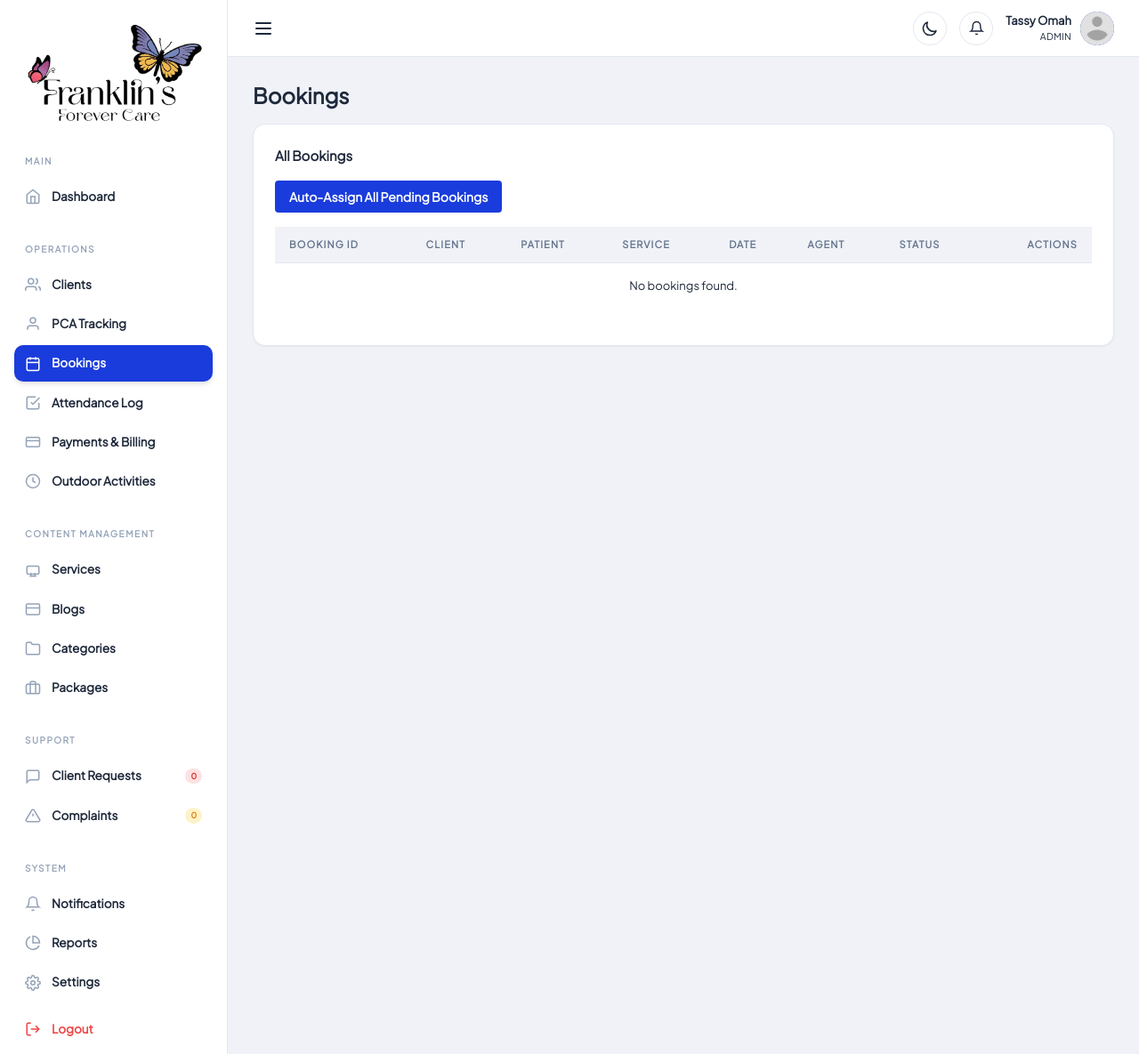
After one commit to devwithzain/franklins-forever-care, a Laravel app: page /dashboard/bookings in a window 1280 px wide. The commit adds this page. Shown: the whole page at 89% size. Run offline with Laravel 12, Linux system fonts and the light colour scheme; a user stored in the database is signed in; data comes from the database, SQL or seed files in the repository; data that the repository does not hold is empty; style sheets or scripts are compiled from the project's sources; some libraries are stand-ins or nearby versions.

Commit message:
feat: fix admin booking assignment workflow and verify end-to-end assignments
- Implemented missing admin bookings views (`index`, `assign`, `show`).
- Handled missing assignment logic to prevent errors in employee workload calculations (max capacity defaults fallback).
- Wired in the `BookingManagementController` to routes and the admin sidebar for visibility.
- Verified dashboard assignment counts and updates remain consistent.
- Added comprehensive Feature Test (`AssignmentWorkflowTest`) to protect the workflow.

Co-authored-by: devwithzain <131141179+devwithzain@users.noreply.github.com>

```diff
--- a/app/Models/EmployeeWorkload.php
+++ b/app/Models/EmployeeWorkload.php
@@ -58,6 +58,10 @@ class EmployeeWorkload extends Model
             ->whereIn('status', ['confirmed', 'in_progress'])
             ->count();
 
+        // Set default max_capacity if not set
+        if (is_null($workload->max_capacity)) {
+            $workload->max_capacity = 5; // default
+        }
         $workload->active_bookings = $activeBookings;
         $workload->workload_score = static::calculateWorkloadScore($activeBookings, $workload->max_capacity);
         $workload->save();
--- /dev/null
+++ b/resources/views/admin/bookings/index.blade.php
@@ -0,0 +1,67 @@
+@extends('layouts.admin')
+@section('title', 'Bookings')
+@section('admin-content')
+    <div class="text-2xl font-extrabold text-theme-text-main mb-4">Bookings</div>
+    <div class="bg-theme-card rounded-[14px] border border-theme-border shadow-sm overflow-hidden">
+        <div class="p-6">
+            <h3 class="text-[15px] font-extrabold text-theme-text-main mb-4">All Bookings</h3>
+
+            <div class="mb-4">
+                <form action="{{ route('admin.bookings.bulk-auto-assign') }}" method="POST">
+                    @csrf
+                    <button type="submit" class="px-4 py-2 bg-[#1a3cdc] text-white rounded text-sm font-bold">Auto-Assign All Pending Bookings</button>
+                </form>
+            </div>
+
+            <table class="w-full text-left text-[13px] text-theme-text-main">
+                <thead>
+                    <tr class="border-b border-theme-border text-theme-text-muted bg-theme-bg">
+                        <th class="px-4 py-3 font-bold uppercase tracking-widest text-[11px]">Booking ID</th>
+                        <th class="px-4 py-3 font-bold uppercase tracking-widest text-[11px]">Client</th>
+                        <th class="px-4 py-3 font-bold uppercase tracking-widest text-[11px]">Patient</th>
+                        <th class="px-4 py-3 font-bold uppercase tracking-widest text-[11px]">Service</th>
+                        <th class="px-4 py-3 font-bold uppercase tracking-widest text-[11px]">Date</th>
+                        <th class="px-4 py-3 font-bold uppercase tracking-widest text-[11px]">Agent</th>
+                        <th class="px-4 py-3 font-bold uppercase tracking-widest text-[11px]">Status</th>
+                        <th class="px-4 py-3 font-bold uppercase tracking-widest text-[11px] text-right">Actions</th>
+                    </tr>
+                </thead>
+                <tbody class="divide-y divide-theme-border">
+                    @forelse($bookings as $booking)
+                        <tr class="hover:bg-theme-hover">
+                            <td class="px-4 py-3 font-bold text-[#1a3cdc]">#{{ $booking->id }}</td>
+                            <td class="px-4 py-3">{{ $booking->user?->name ?? 'N/A' }}</td>
+                            <td class="px-4 py-3">{{ $booking->patient_name }}</td>
+                            <td class="px-4 py-3">{{ $booking->service?->name ?? 'N/A' }}</td>
+                            <td class="px-4 py-3">{{ $booking->preferred_date?->format('M d, Y') ?? 'N/A' }}</td>
+                            <td class="px-4 py-3">
+                                @if($booking->agent)
+                                    <span class="text-green-600 font-bold">{{ $booking->agent->name }}</span>
+                                @else
+                                    <span class="text-red-500 font-bold">Unassigned</span>
+                                @endif
+                            </td>
+                            <td class="px-4 py-3">
+                                <span class="px-2 py-0.5 rounded-full text-[10.5px] font-bold
+                                    {{ $booking->status === 'confirmed' ? 'bg-green-100 text-green-700' : 'bg-yellow-100 text-yellow-700' }}">
+                                    {{ ucfirst($booking->status) }}
+                                </span>
+                            </td>
+                            <td class="px-4 py-3 text-right">
+                                <a href="{{ route('admin.bookings.assign', $booking->id) }}" class="text-[#1a3cdc] font-bold text-xs hover:underline mr-2">Assign</a>
+                            </td>
+                        </tr>
+                    @empty
+                        <tr>
+                            <td colspan="8" class="text-center py-4">No bookings found.</td>
+                        </tr>
+                    @endforelse
+                </tbody>
+            </table>
+
+            <div class="mt-4">
+                {{ $bookings->links() }}
+            </div>
+        </div>
+    </div>
+@endsection
--- a/resources/views/components/sidebar.blade.php
+++ b/resources/views/components/sidebar.blade.php
@@ -51,6 +51,20 @@
                         <circle cx="12" cy="7" r="4" />
                      </svg>
                      <span class="text-[13.5px] font-bold">PCA Tracking</span>
+                  </div>
+               </a>
+               <a href="{{ route('admin.bookings.index') }}"
+                  class="flex items-center justify-between px-3 py-2.5 rounded-[10px] {{ Request::routeIs('admin.bookings.*') ? 'bg-theme-primary text-white shadow-md' : 'text-theme-muted hover:bg-theme-hover' }} transition-all group">
+                  <div class="flex items-center gap-3">
+                     <svg
+                        class="w-[18px] h-[18px] {{ Request::routeIs('admin.bookings.*') ? 'text-white' : 'text-slate-400 group-hover:text-slate-600' }}"
+                        fill="none" viewBox="0 0 24 24" stroke="currentColor" stroke-width="2">
+                        <path d="M19 4H5c-1.1 0-2 .9-2 2v14c0 1.1.9 2 2 2h14c1.1 0 2-.9 2-2V6c0-1.1-.9-2-2-2z" />
+                        <path d="M16 2v4" />
+                        <path d="M8 2v4" />
+                        <path d="M3 10h18" />
+                     </svg>
+                     <span class="text-[13.5px] font-bold">Bookings</span>
                   </div>
                </a>
                <a href="{{ route('admin.attendance') }}"
--- a/routes/web.php
+++ b/routes/web.php
@@ -16,6 +16,8 @@ use App\Http\Controllers\Admin\Dashboard\AdminHomePageController;
 
 // Auth Controllers
 use App\Http\Controllers\Auth\RegisteredUserController;
+
+use App\Http\Controllers\Admin\BookingManagementController;
 use App\Http\Controllers\Auth\AuthenticatedSessionController;
 
 // Employee Controllers
@@ -104,6 +106,15 @@ Route::middleware(['auth', 'admin'])->group(function () {
     Route::post('/dashboard/notifications/broadcast', [AdminHomePageController::class, 'storeBroadcast'])->name('admin.notifications.broadcast');
     Route::get('/dashboard/reports', [AdminHomePageController::class, 'reports'])->name('admin.reports');
 
+    // Booking Management Routes
+    Route::get('/dashboard/bookings', [BookingManagementController::class, 'index'])->name('admin.bookings.index');
+    Route::get('/dashboard/bookings/{booking}', [BookingManagementController::class, 'show'])->name('admin.bookings.show');
+    Route::get('/dashboard/bookings/{booking}/assign', [BookingManagementController::class, 'assignPage'])->name('admin.bookings.assign');
+    Route::post('/dashboard/bookings/{booking}/assign', [BookingManagementController::class, 'assign'])->name('admin.bookings.assign.store');
+    Route::post('/dashboard/bookings/{booking}/auto-assign', [BookingManagementController::class, 'autoAssign'])->name('admin.bookings.auto-assign');
+    Route::post('/dashboard/bookings/bulk-auto-assign', [BookingManagementController::class, 'bulkAutoAssign'])->name('admin.bookings.bulk-auto-assign');
+    Route::put('/dashboard/bookings/{booking}/status', [BookingManagementController::class, 'updateStatus'])->name('admin.bookings.update-status');
+
     // Dynamic Content Routes
     Route::resource('/dashboard/services', ServiceController::class)->names('admin.services');
     Route::resource('/dashboard/blogs', BlogController::class)->names('admin.blogs');
```
Also changed, not shown: resources/views/admin/bookings/assign.blade.php (added, +48 -0 lines), tests/Feature/AssignmentWorkflowTest.php (added, +106 -0 lines), database/migrations/2026_06_15_231140_add_agent_id_to_service_bookings_table.php (added), resources/views/admin/bookings/show.blade.php (added).
